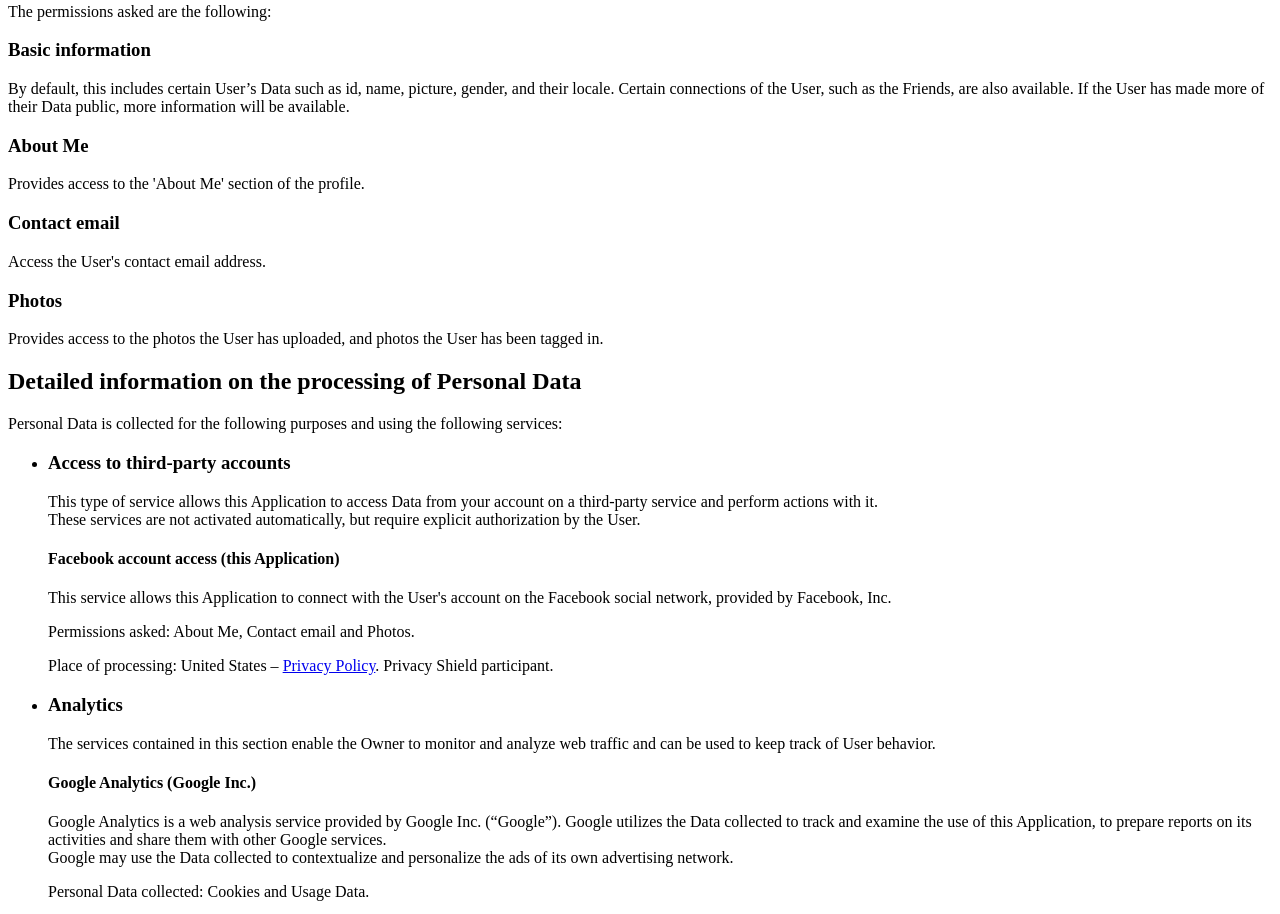
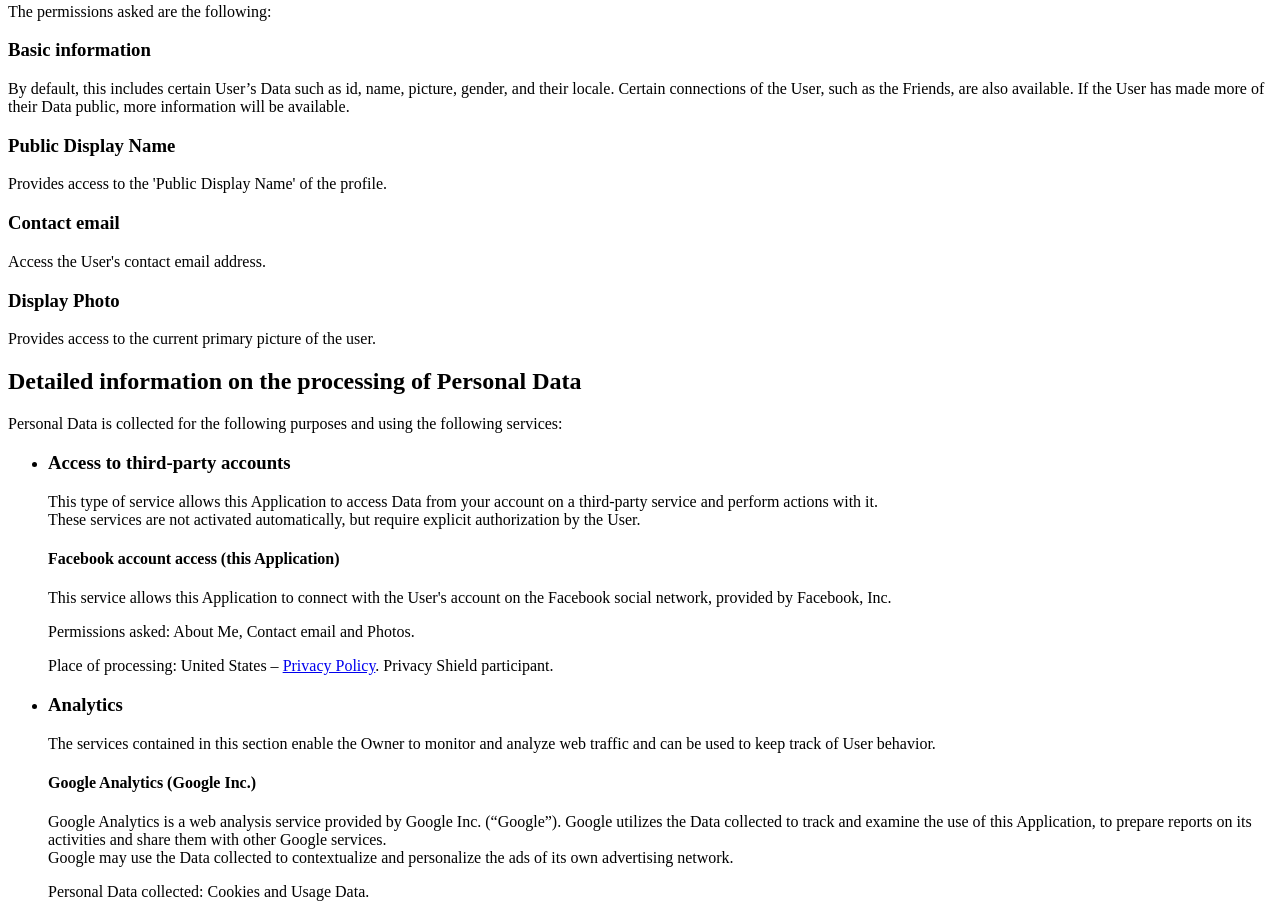
Before and after one commit to sustainatrade/sustainatrade.github.io, a plain HTML site: page privacy-policy/index.html in a window 1280 px wide. Shown: the part 1907-2821 px from the top of the page. Drawn offline with Linux system fonts and the light colour scheme.

Commit message:
Update index.html

```diff
--- a/privacy-policy/index.html
+++ b/privacy-policy/index.html
@@ -122,8 +122,8 @@ Once the retention period expires, Personal Data shall be deleted. Therefore, th
       <p>By default, this includes certain User’s Data such as id, name, picture, gender, and their locale. Certain connections of the User, such as the Friends, are also available. If the User has made more of their Data public, more information will be available.</p>
 
 
-        <h3>About Me</h3>
-        <p>Provides access to the 'About Me' section of the profile.</p>
+        <h3>Public Display Name</h3>
+        <p>Provides access to the 'Public Display Name' of the profile.</p>
 
 
 
@@ -132,8 +132,8 @@ Once the retention period expires, Personal Data shall be deleted. Therefore, th
 
 
 
-        <h3>Photos</h3>
-        <p>Provides access to the photos the User has uploaded, and photos the User has been tagged in.</p>
+        <h3>Display Photo</h3>
+        <p>Provides access to the current primary picture of the user.</p>
 
 
 
```
